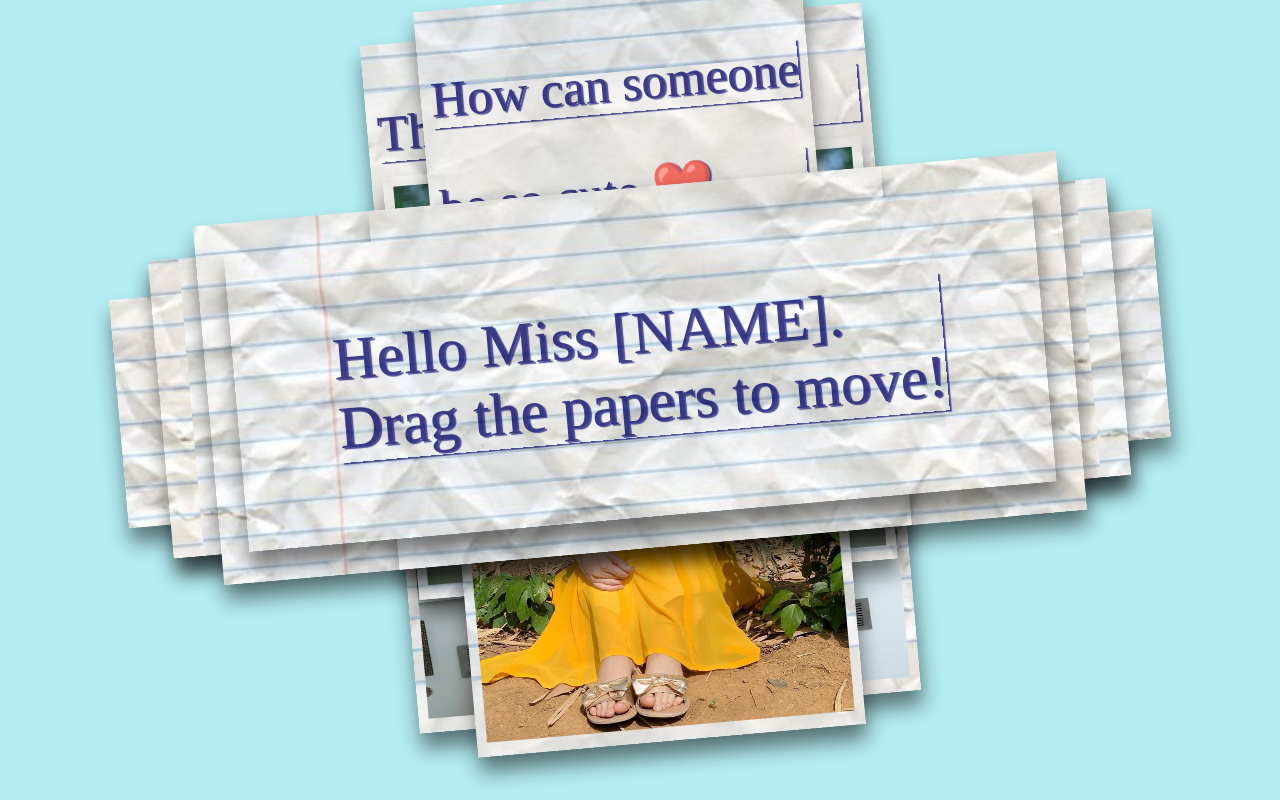
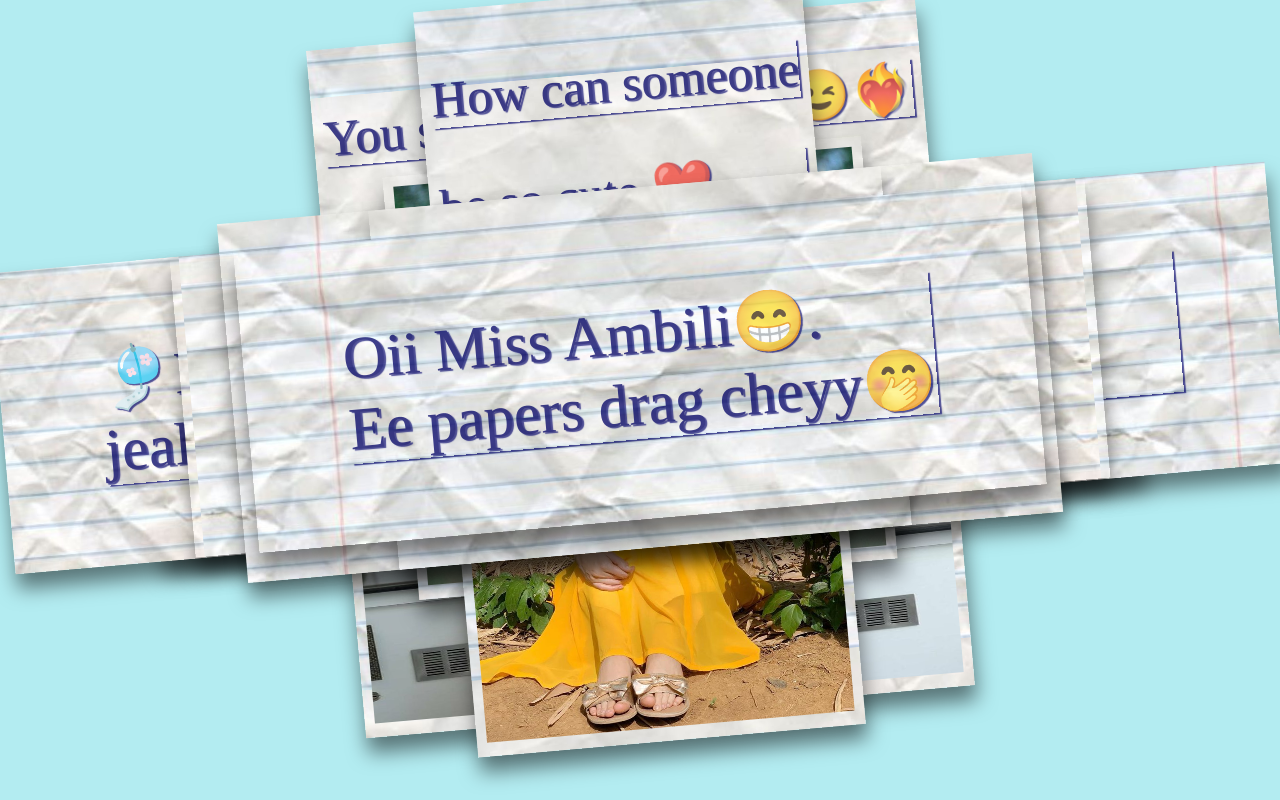
Before and after one commit to pritamgyawali/crush, a plain HTML site: page index.html in a window 1280 px wide. Drawn offline with Linux system fonts and the light colour scheme; a web font is replaced by a local one.

Commit message:
Update index.html

```diff
--- a/index.html
+++ b/index.html
@@ -2,7 +2,7 @@
 <html lang="en" >
 <head>
   <meta charset="UTF-8">
-  <title>Dragging papers</title>
+  <title>You are my special</title>
   <link rel='stylesheet' href='https://fonts.googleapis.com/css2?family=Short+Stack&amp;family=Homemade+Apple&amp;display=swap'>
 <style>
 @import url('https://fonts.googleapis.com/css2?family=Zeyada&display=swap');
@@ -89,24 +89,24 @@ p {
 
 
 <div class="paper image">
-  <p> That's why I've fallen </p>
-    <p>in love with YOU!!! 😩 </p>
+  <p> You set my soul on fire😉❤️‍🔥 </p>
+    <p>ILY Endlessly💜 </p>
    <img src="images/1.jpg">
 </div>
-<div class="paper"><p>Can't imagine what will you do <br>when you fall in love...</p></div>
+<div class="paper"><p>For they'd get to hear❤️<br>your gentle whisper everyday😊</p></div>
 
-<div class="paper"><p>If you can do so much for friends...</p></div> <div class="paper image">
+<div class="paper"><p>🎐If your voice was the wind I'd grow jealous of the leaves🍃</p></div> <div class="paper image">
   <p< p="">
   <img src="images/2.jpg">
 </p<></div>
 
 <div class="paper" >
-  <p class="p1">I know I'm not special and<br>You're this caring for everyone!</p>
+  <p class="p1">Even the sound of your voice<br>makes my heart beat faster💗</p>
   </div>
 
 <div class="paper image" >
   <p>How can someone </p>
-   <p>be so cute ❤️ <br> yet so kind...</p>
+   <p>be so cute ❤️ <br> yet so kind...💜</p>
 
   <img src="images/3.jpg">
 </div>
@@ -115,7 +115,7 @@ p {
 
 <div class="paper red" >
 <p class="p1"> and My Favorite</p>
-<p class="p2">Person (after my family)😍</p>
+<p class="p2">Person in the world😊💕</p>
 </div>
 
 <div class="paper" >
@@ -124,7 +124,7 @@ p {
 </div>
 
 <div class="paper" >
-<p class="p1">Hello Miss [NAME].<br>Drag the papers to move!</p>
+<p class="p1">Oii Miss Ambili😁.<br>Ee papers drag cheyy🤭</p>
 </div>
   <script>
 
```
